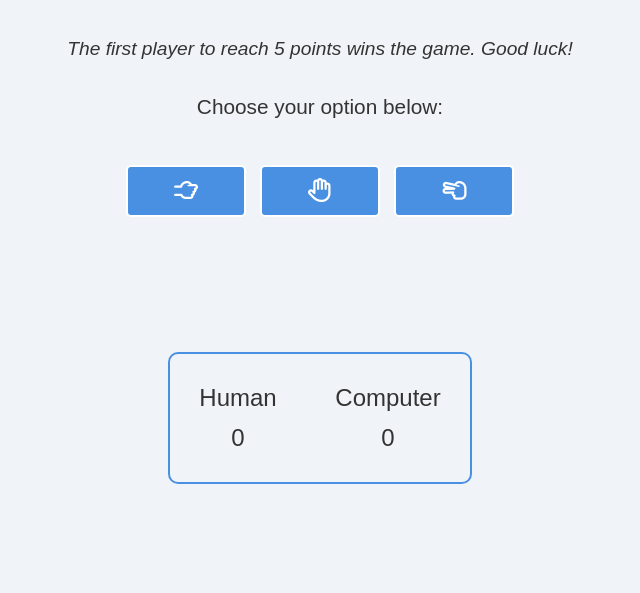
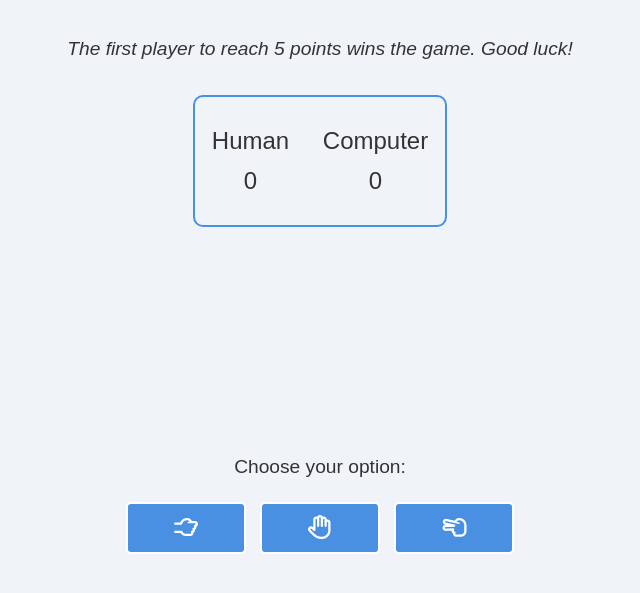
Before and after one commit to abasiadimas/rock-paper-scissors, a plain HTML site: page index.html in a window 1280 px wide. Shown: the part 81-674 px from the top of the page, without its empty margins (320-960 px from the left). Drawn offline with Linux system fonts and the light colour scheme.

Commit message:
Updates the UI expirience with minor changes
Change div positions to look better and having a fresh look.

```diff
--- a/css/index.css
+++ b/css/index.css
@@ -11,7 +11,7 @@ body {
   display: flex;
   flex-direction: column;
   text-align: center;
-  height: 90vh;
+  height: 95vh;
   width: 70%;
   margin: 0 auto;
   padding-top: 20px;
@@ -36,8 +36,17 @@ body {
   margin-bottom: 35px;
 }
 
+.hidden-logic {
+  height: 150px;
+  margin: 20px 0;
+}
+
 .game-choices {
   margin: 20px 0;
+}
+
+.game-choices p {
+  font-size: 1.2rem;
 }
 
 .choice-btn {
@@ -91,7 +100,7 @@ body {
   font-size: 1.5em;
   display: flex;
   justify-content: space-around;
-  width: 300px;
+  width: 250px;
   margin: 0 auto;
   border: 2px solid #4a90e2;
   border-radius: 10px;
--- a/index.html
+++ b/index.html
@@ -16,10 +16,24 @@
             <p class="win-points">
               The first player to reach 5 points wins the game. Good luck!
             </p>
-            <p>Choose your option below:</p>
           </div>
+          <div class="scores" id="scoreboard">
+            <p class="atomic-scores">Human <span id="user-score"></span></p>
+            <p class="atomic-scores">
+              Computer <span id="computer-score"></span>
+            </p>
+          </div>
+          <div class="hidden-logic">
+            <div class="round"><p id="currentRound"></p></div>
+            <div class="icon-display" id="icon-display">
+              <div id="humanIconDisplay"></div>
+              <div id="versusDisplay"></div>
+              <div id="computerIconDisplay"></div>
+            </div>
+            <div class="final-result" id="result"></div>
         </div>
         <div class="game-choices" id="choices">
+          <p>Choose your option:</p>
           <button class="choice-btn" id="rock">
             <i class="fa-regular fa-hand-back-fist fa-rotate-90"></i>
           </button>
@@ -30,19 +44,6 @@
             <i class="fa-regular fa-hand-scissors"></i>
           </button>
         </div>
-        <div class="round"><p id="currentRound"></p></div>
-        <div class="icon-display" id="icon-display">
-          <div id="humanIconDisplay"></div>
-          <div id="versusDisplay"></div>
-          <div id="computerIconDisplay"></div>
-        </div>
-        <div class="final-result" id="result"></div>
-        <div class="scores" id="scoreboard">
-          <p class="atomic-scores">Human <span id="user-score"></span></p>
-          <p class="atomic-scores">
-            Computer <span id="computer-score"></span>
-          </p>
-        </div>
 
         <button class="reset-game" id="play-again">Play Again</button>
       </div>
```
